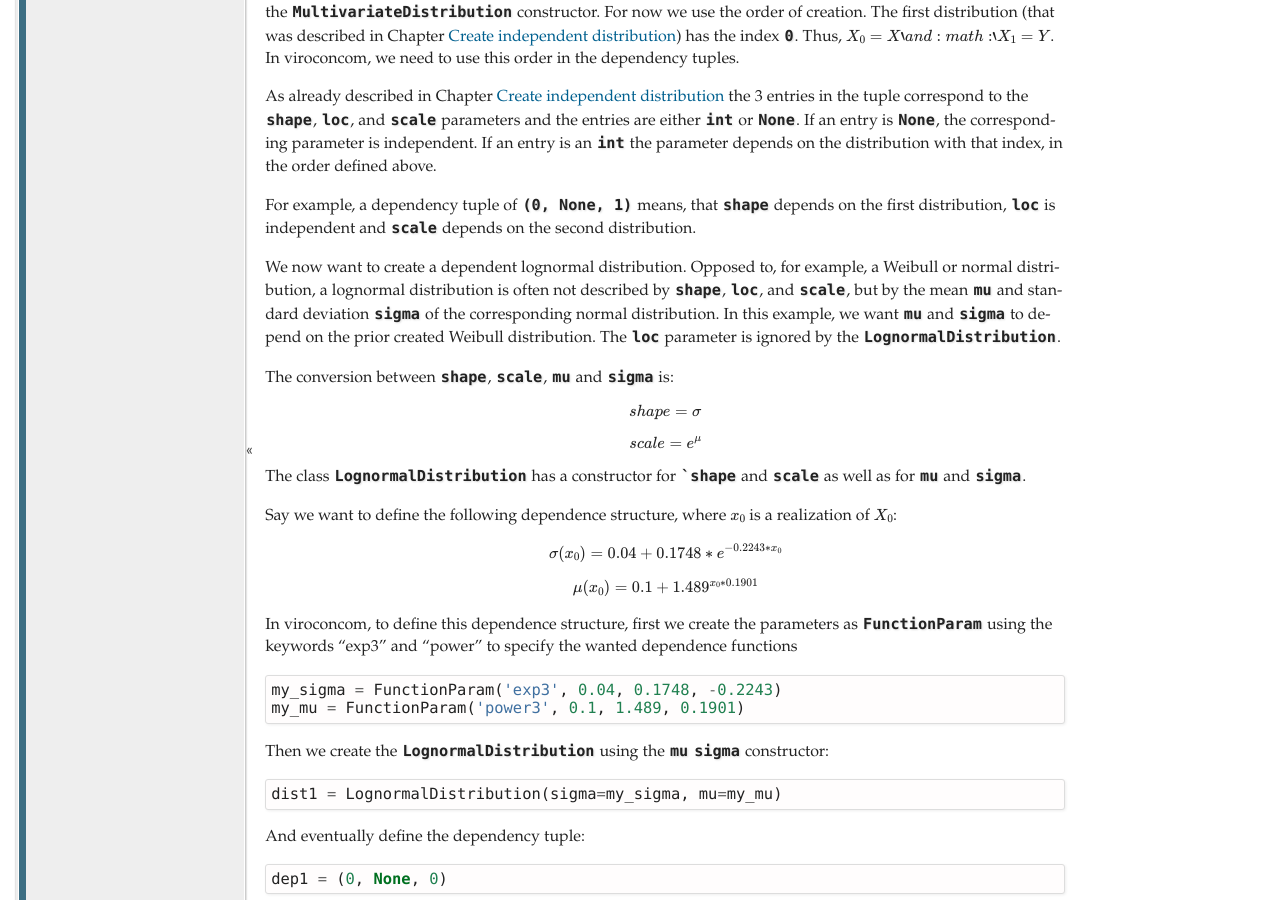
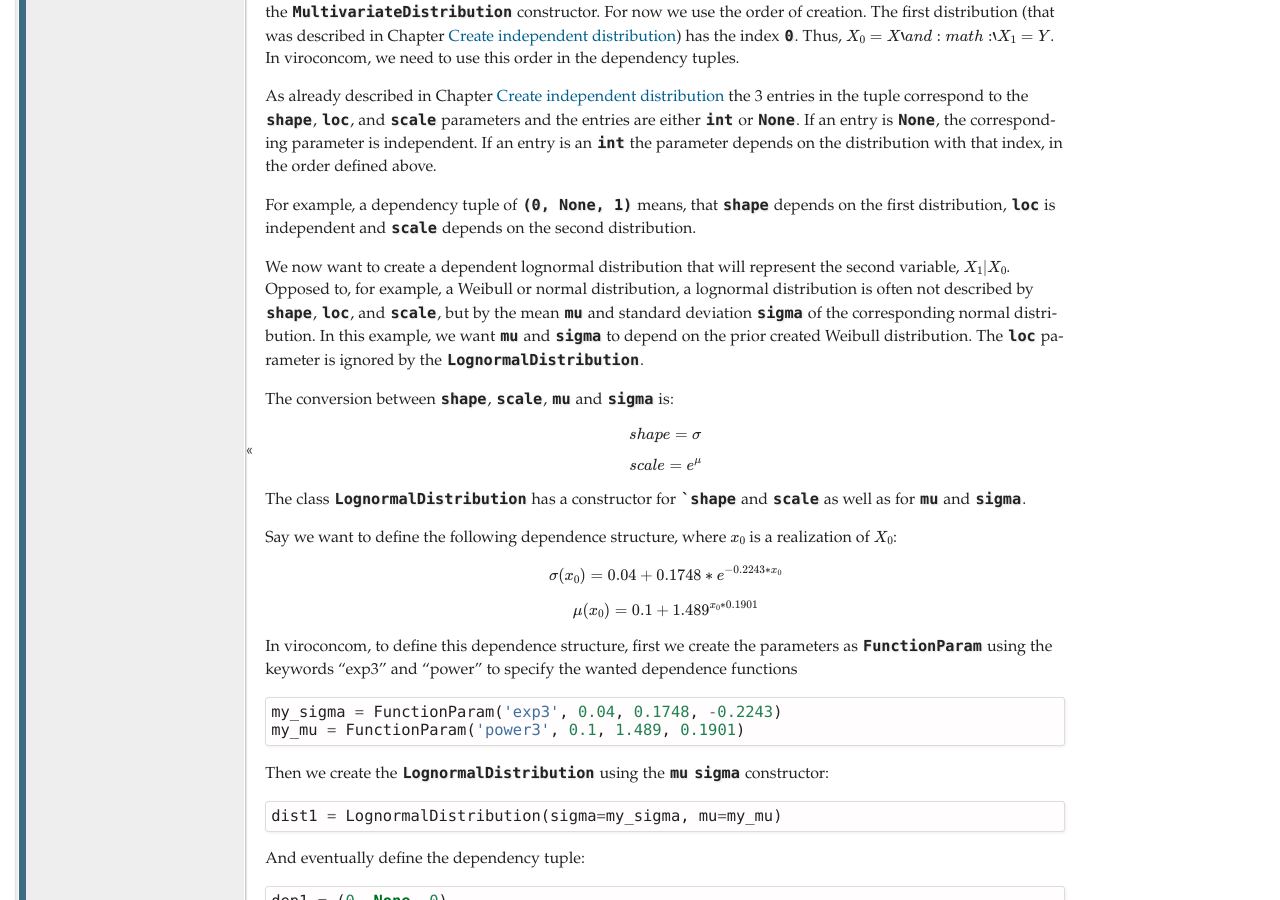
Before and after one commit to virocon-organization/virocon, a Sphinx documentation site: the page built from docs/jointdistribution_and_contours.rst, in a window 1280 px wide and 900 px high, scrolled down 2409 px. Built offline with Sphinx 7.4.7, drawn with Linux system fonts in a browser that asks for light colours.

Commit message:
Add symbol.

```diff
--- a/docs/jointdistribution_and_contours.rst
+++ b/docs/jointdistribution_and_contours.rst
@@ -146,7 +146,8 @@ For example, a dependency tuple of :code:`(0, None, 1)` means, that ``shape``
 depends on the first distribution, ``loc`` is independent and ``scale``
 depends on the second distribution.
 
-We now want to create a dependent lognormal distribution. Opposed to, for
+We now want to create a dependent lognormal distribution that will represent
+the second variable, :math:`X_1|X_0`. Opposed to, for
 example, a Weibull or normal distribution, a lognormal distribution is often
 not described by ``shape``, ``loc``,  and ``scale``, but by the
 mean ``mu`` and standard deviation ``sigma`` of the corresponding normal
```
